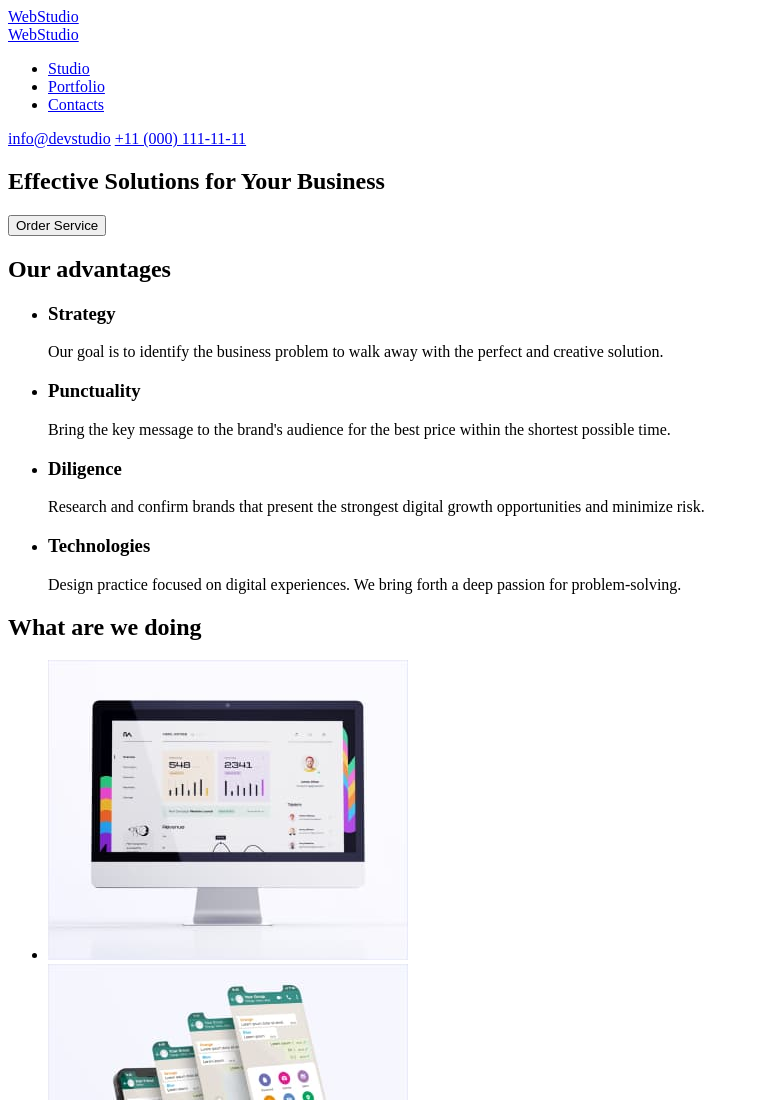
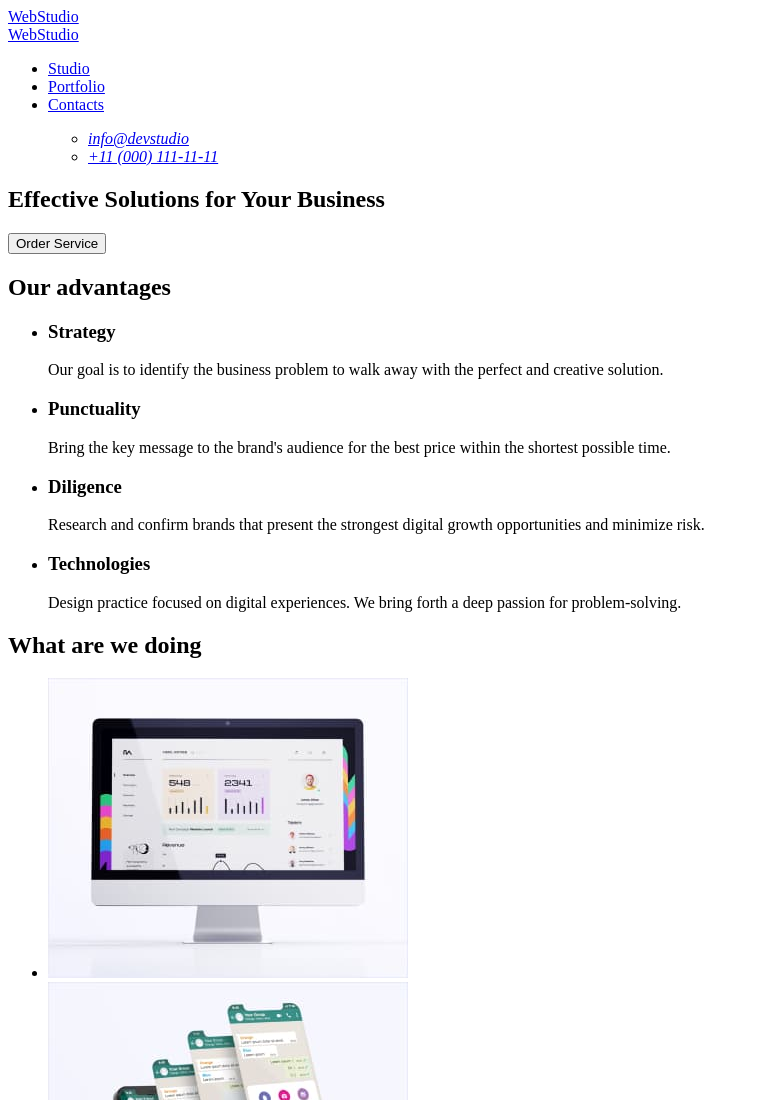
Before and after one commit to nhnserg/goit-markup-hw-01, a plain HTML site: page index.html in a window 1280 px wide. Shown: the top 1100 px of the page, without its empty margins (0-759 px from the left). Drawn offline with Linux system fonts and the light colour scheme.

Commit message:
Update index.html

```diff
--- a/index.html
+++ b/index.html
@@ -25,8 +25,13 @@
                 </li>
             </ul>
         </nav>
-        <a href="mailto:info@devstudio">info@devstudio</a>
-        <a href="tel:+110001111111">+11 (000) 111-11-11</a>
+        <ul>
+            <address>
+                <ul>
+                    <li><a href="mailto:info@devstudio">info@devstudio</a></li>
+                    <li><a href="tel:+110001111111">+11 (000) 111-11-11</a></li>
+                </ul>
+            </address>
     </header>
     <main>
         <section>
```
